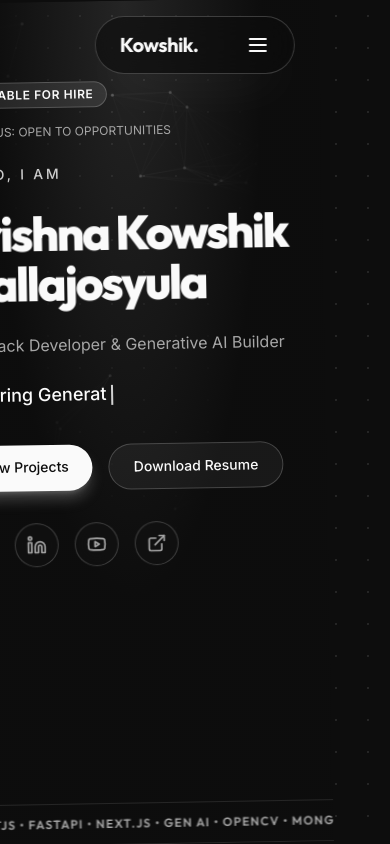
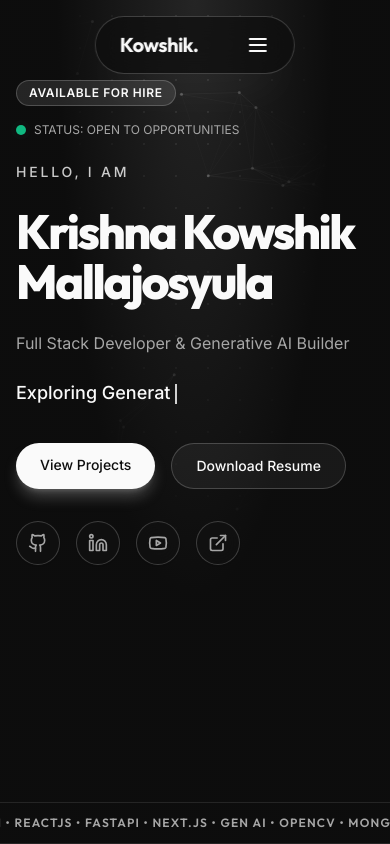
Before and after one commit to MALLAJOSYULA-KRISHNA-KOWSHIK/krishnakowshik-portfolio, a React (Vite) app: page / in a window 390 px wide. Shown: the top 844 px of the page. Built offline with nearby package versions, Linux system fonts and the light colour scheme.

Commit message:
fix: disable website tilt on mobile screens

```diff
--- a/src/pages/Index.tsx
+++ b/src/pages/Index.tsx
@@ -11,7 +11,7 @@ import Footer from "@/components/portfolio/Footer";
 const Index = () => (
   <div className="min-h-screen bg-background dot-grid overflow-hidden">
     <Nav />
-    <div className="transform -rotate-1 origin-center w-full">
+    <div className="transform md:-rotate-1 origin-center w-full transition-transform duration-300">
       <Hero />
       <About />
       <Skills />
```
